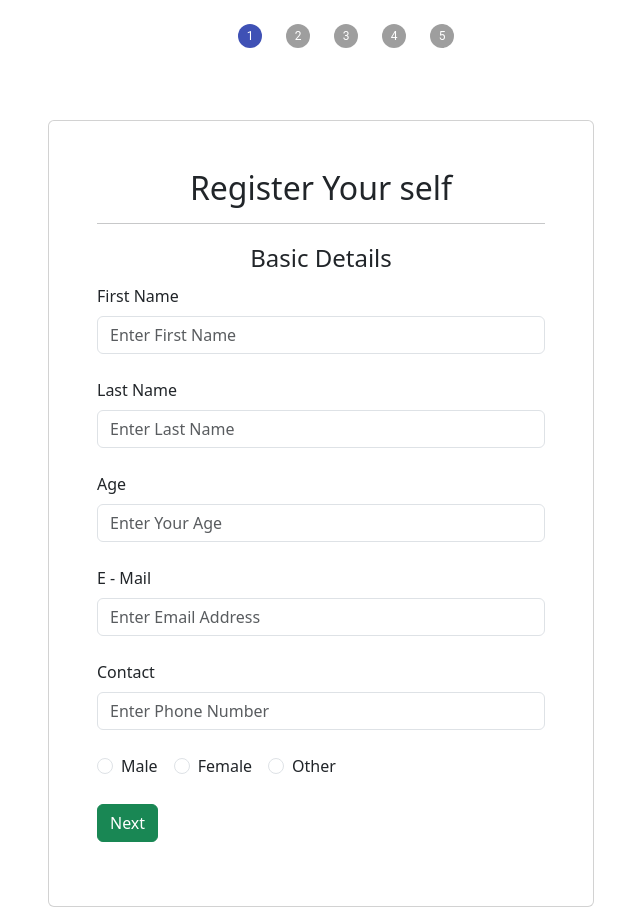
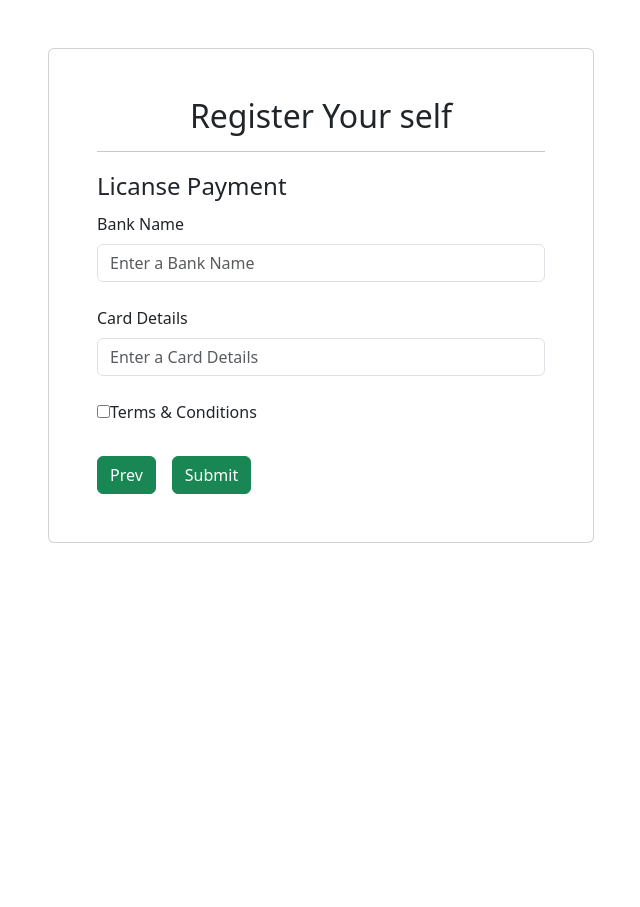
Before and after one commit to manoj6353/wizard-form-react, a React (Create React App) app: page / in a window 1280 px wide. Shown: the whole page, without its empty margins (319-959 px from the left). After the commit the page ends 800 px from the top, so only its background shows below. Built offline with nearby package versions, Linux system fonts and the light colour scheme.

Commit message:
Save in local storage and start crud

```diff
--- a/package.json
+++ b/package.json
@@ -3,13 +3,14 @@
   "version": "0.1.0",
   "private": true,
   "dependencies": {
-    "@material-ui/core": "^4.12.4",
     "@testing-library/jest-dom": "^5.16.5",
     "@testing-library/react": "^13.4.0",
     "@testing-library/user-event": "^13.5.0",
+    "axios": "^1.4.0",
     "bootstrap": "^5.3.0",
     "react": "^18.2.0",
     "react-dom": "^18.2.0",
+    "react-router-dom": "^6.14.0",
     "react-scripts": "5.0.1",
     "web-vitals": "^2.1.4"
   },
--- a/src/App.js
+++ b/src/App.js
@@ -5,8 +5,8 @@ import Address from "./components/Address";
 import Document from "./components/Document";
 import Slot from "./components/Slot";
 import Payment from "./components/Payment";
-import { Step, StepLabel, Stepper } from "@material-ui/core";
 import { multiStepContext } from "./StepContext";
+import { BrowserRouter, Route, Routes } from "react-router-dom";
 
 function App() {
   const { currentStep, finalData } = useContext(multiStepContext);
@@ -30,35 +30,11 @@ function App() {
 
   return (
     <>
-      <center>
-        <Stepper
-          style={{ width: "18%" }}
-          activeStep={currentStep - 1}
-          orientation="horizontal"
-        >
-          <Step>
-            <StepLabel></StepLabel>
-          </Step>
-          <Step>
-            <StepLabel></StepLabel>
-          </Step>
-          <Step>
-            <StepLabel></StepLabel>
-          </Step>
-          <Step>
-            <StepLabel></StepLabel>
-          </Step>
-          <Step>
-            <StepLabel></StepLabel>
-          </Step>
-        </Stepper>
-      </center>
-      {showStep(currentStep)}
-      {/* <Basic />
-      <Address />
-      <Document />
-      <Slot />
-      <Payment /> */}
+      <BrowserRouter>
+        <Routes>
+          <Route path="/" element={showStep(currentStep)} />
+        </Routes>
+      </BrowserRouter>
     </>
   );
 }
--- a/src/StepContext.js
+++ b/src/StepContext.js
@@ -1,13 +1,12 @@
-import React, { useState } from "react";
+import React, { useEffect, useState } from "react";
 import "bootstrap/dist/css/bootstrap.min.css";
 import App from "./App";
 
 export const multiStepContext = React.createContext();
 
 const StepContext = () => {
-  const [currentStep, setStep] = useState(1);
-  const [userData, setUserData] = useState([
-    {
+  const [currentStep, setStep] = useState(5);
+  const [userData, setUserData] = useState({
     firstName: "",
     lastName: "",
     age: "",
@@ -23,8 +22,7 @@ const StepContext = () => {
     bankname: "",
     carddetails: "",
     terms: "false",
-    },
-  ]);
+  });
 
   const [userError, setUserError] = useState({
     firsterror: "",
@@ -49,19 +47,21 @@ const StepContext = () => {
   ]);
   const [documents, setDocuments] = useState([
     {
+      id: "1",
       documenttype: "",
       attachments: "",
       attachmentsize: "",
     },
   ]);
-  const [finalData, setFinalData] = useState([]);
 
   const submitData = () => {
     alert("success");
-    setFinalData((finalData) => [...finalData, { userData, documents }]);
-    console.log(finalData);
-    localStorage.setItem("data", JSON.stringify(finalData));
-    setStep(1);
+    const Data = { ...userData, documents };
+    const getData = JSON.parse(localStorage.getItem("data") || "[]");
+    let ids = getData.length + 1;
+    // Data.id = ids;
+    getData.push(Data);
+    localStorage.setItem("data", JSON.stringify(getData));
   };
 
   return (
@@ -72,8 +72,6 @@ const StepContext = () => {
           setStep,
           userData,
           setUserData,
-          finalData,
-          setFinalData,
           documents,
           setDocuments,
           userError,
--- a/src/components/Address.jsx
+++ b/src/components/Address.jsx
@@ -9,15 +9,10 @@ const Address = () => {
   const [errorTrue, setErrorTrue] = useState("");
 
   const setValue = (e) => {
-    const list = [...userData];
-    setUserData(
-      list.map((item) => {
-        return {
-          ...item,
-          [e.target.name]: e.target.value,
-        };
-      })
-    );
+    setUserData({
+      ...userData,
+      [e.target.name]: e.target.value,
+    });
     setErrorTrue(e);
   };
 
@@ -26,7 +21,7 @@ const Address = () => {
   }, [errorTrue]);
 
   const handleChange = () => {
-    if (userData[0].address.length === 0) {
+    if (userData["address"].length === 0) {
       setUserError((errors) => ({
         ...errors,
         addresserror: "Address must be required",
@@ -34,7 +29,7 @@ const Address = () => {
     } else {
       setUserError((errors) => ({ ...errors, addresserror: "" }));
     }
-    if (userData[0].city.length === 0) {
+    if (userData["city"].length === 0) {
       setUserError((errors) => ({
         ...errors,
         cityerror: "City must be required",
@@ -42,7 +37,7 @@ const Address = () => {
     } else {
       setUserError((errors) => ({ ...errors, cityerror: "" }));
     }
-    if (userData[0].state.length === 0) {
+    if (userData["state"].length === 0) {
       setUserError((errors) => ({
         ...errors,
         stateerror: "State must be required",
@@ -50,7 +45,7 @@ const Address = () => {
     } else {
       setUserError((errors) => ({ ...errors, stateerror: "" }));
     }
-    if (userData[0].pincode.length === 0) {
+    if (userData["pincode"].length === 0) {
       setUserError((errors) => ({
         ...errors,
         pincodeerror: "PinCode must be required",
@@ -96,7 +91,7 @@ const Address = () => {
                             type="text"
                             name="address"
                             id="address"
-                            value={userData[0].address}
+                            value={userData["address"]}
                             onChange={setValue}
                             className="form-control form-control"
                             placeholder="Address Line 1"
@@ -114,7 +109,7 @@ const Address = () => {
                             type="text"
                             name="city"
                             id="city"
-                            value={userData[0].city}
+                            value={userData["city"]}
                             onChange={setValue}
                             placeholder="Enter City"
                             className="form-control form-control"
@@ -132,7 +127,7 @@ const Address = () => {
                             type="text"
                             name="state"
                             id="state"
-                            value={userData[0].state}
+                            value={userData["state"]}
                             onChange={setValue}
                             placeholder="Enter State"
                             className="form-control form-control"
@@ -150,7 +145,7 @@ const Address = () => {
                             type="number"
                             name="pincode"
                             id="pincode"
-                            value={userData[0].pincode}
+                            value={userData["pincode"]}
                             onChange={setValue}
                             placeholder="Enter Pincode"
                             className="form-control form-control"
@@ -162,14 +157,16 @@ const Address = () => {
                         </div>
                       </div>
                       <div>
-                        <p
+                        <button
+                          type="button"
                           className="btn btn-success"
                           onClick={() => setStep(1)}
                         >
                           Prev
-                        </p>
+                        </button>
                         &emsp;
-                        <p
+                        <button
+                          type="button"
                           className="btn btn-success"
                           onClick={() => {
                             setIsErrorActive(true);
@@ -178,7 +175,7 @@ const Address = () => {
                           }}
                         >
                           Next
-                        </p>
+                        </button>
                       </div>
                     </form>
                   </div>
--- a/src/components/Basic.jsx
+++ b/src/components/Basic.jsx
@@ -26,12 +26,12 @@ const Basic = () => {
   }, [errorTrue]);
 
   const handleChange = () => {
-    if (userData[0].firstName.length === 0) {
+    if (userData["firstName"].length === 0) {
       setUserError((errors) => ({
         ...errors,
         firsterror: "First Name must be required",
       }));
-    } else if (!userData[0].firstName.match(/^[a-zA-Z ]{2,30}$/gm)) {
+    } else if (!userData["firstName"].match(/^[a-zA-Z ]{2,30}$/gm)) {
       setUserError((errors) => ({
         ...errors,
         firsterror: "Enter proper first name",
@@ -39,12 +39,12 @@ const Basic = () => {
     } else {
       setUserError((errors) => ({ ...errors, firsterror: "" }));
     }
-    if (userData[0].lastName.length === 0) {
+    if (userData["lastName"].length === 0) {
       setUserError((errors) => ({
         ...errors,
         lasterror: "Last Name must be required",
       }));
-    } else if (!userData[0].lastName.match(/^[a-zA-Z ]{2,30}$/gm)) {
+    } else if (!userData["lastName"].match(/^[a-zA-Z ]{2,30}$/gm)) {
       setUserError((errors) => ({
         ...errors,
         lasterror: "Enter proper Last name",
@@ -52,12 +52,12 @@ const Basic = () => {
     } else {
       setUserError((errors) => ({ ...errors, lasterror: "" }));
     }
-    if (userData[0].age.length === 0) {
+    if (userData["age"].length === 0) {
       setUserError((errors) => ({
         ...errors,
         ageerror: "Age must be required",
       }));
-    } else if (!userData[0].age.match(/^(1[89]|[2-5]\d)$/gm)) {
+    } else if (!userData["age"].match(/^(1[89]|[2-5]\d)$/gm)) {
       setUserError((errors) => ({
         ...errors,
         ageerror: "Age must be greater than 17 and less than 60",
@@ -65,12 +65,12 @@ const Basic = () => {
     } else {
       setUserError((errors) => ({ ...errors, ageerror: "" }));
     }
-    if (userData[0].email.length === 0) {
+    if (userData["email"].length === 0) {
       setUserError((errors) => ({
         ...errors,
         emailerror: "Email must be required",
       }));
-    } else if (!userData[0].email.match(/\S+@\S+\.\S+/)) {
+    } else if (!userData["email"].match(/\S+@\S+\.\S+/)) {
       setUserError((errors) => ({
         ...errors,
         emailerror: "Enter proper Email address",
@@ -78,13 +78,13 @@ const Basic = () => {
     } else {
       setUserError((errors) => ({ ...errors, emailerror: "" }));
     }
-    if (userData[0].contact.length === 0) {
+    if (userData["contact"].length === 0) {
       setUserError((errors) => ({
         ...errors,
         contacterror: "Contact must be required",
       }));
     } else if (
-      !userData[0].contact.match(/^\(?([0-9]{3})\)?([0-9]{3})([0-9]{4})$/)
+      !userData["contact"].match(/^\(?([0-9]{3})\)?([0-9]{3})([0-9]{4})$/)
     ) {
       setUserError((errors) => ({
         ...errors,
@@ -93,7 +93,7 @@ const Basic = () => {
     } else {
       setUserError((errors) => ({ ...errors, contacterror: "" }));
     }
-    if (userData[0].gender.length === 0) {
+    if (userData["gender"].length === 0) {
       setUserError((errors) => ({
         ...errors,
         gendererror: "Gender must be required",
@@ -144,7 +144,7 @@ const Basic = () => {
                           <input
                             type="text"
                             id="firstName"
-                            value={userData[0].firstName}
+                            value={userData["firstName"]}
                             onChange={(e) => {
                               setValue(e);
                             }}
@@ -165,7 +165,7 @@ const Basic = () => {
                             type="text"
                             id="lastName"
                             name="lastName"
-                            value={userData[0].lastName}
+                            value={userData["lastName"]}
                             onChange={(e) => {
                               setValue(e);
                             }}
@@ -185,7 +185,7 @@ const Basic = () => {
                             type="number"
                             id="age"
                             name="age"
-                            value={userData[0].age}
+                            value={userData["age"]}
                             onChange={(e) => {
                               setValue(e);
                             }}
@@ -205,7 +205,7 @@ const Basic = () => {
                           <input
                             type="email"
                             id="email"
-                            value={userData[0].email}
+                            value={userData["email"]}
                             onChange={(e) => {
                               setValue(e);
                             }}
@@ -226,7 +226,7 @@ const Basic = () => {
                             type="number"
                             id="contact"
                             name="contact"
-                            value={userData[0].contact}
+                            value={userData["contact"]}
                             onChange={(e) => {
                               setValue(e);
                             }}
@@ -244,7 +244,7 @@ const Basic = () => {
                               className="form-check-input"
                               type="radio"
                               name="gender"
-                              checked={userData[0].gender === "Male"}
+                              checked={userData["gender"] === "Male"}
                               id="male"
                               onChange={(e) => {
                                 setValue(e);
@@ -262,7 +262,7 @@ const Basic = () => {
                               type="radio"
                               name="gender"
                               id="female"
-                              checked={userData[0].gender === "Female"}
+                              checked={userData["gender"] === "Female"}
                               onChange={(e) => {
                                 setValue(e);
                               }}
@@ -283,7 +283,7 @@ const Basic = () => {
                               name="gender"
                               id="other"
                               value="Others"
-                              checked={userData[0].gender === "Others"}
+                              checked={userData["gender"] === "Others"}
                               onChange={(e) => {
                                 setValue(e);
                               }}
@@ -300,7 +300,8 @@ const Basic = () => {
                         </div>
                       </div>
 
-                      <p
+                      <button
+                        type="button"
                         className="btn btn-success"
                         onClick={() => {
                           setIsErrorActive(true);
@@ -309,7 +310,7 @@ const Basic = () => {
                         }}
                       >
                         Next
-                      </p>
+                      </button>
                     </form>
                   </div>
                 </div>
--- a/src/components/Payment.jsx
+++ b/src/components/Payment.jsx
@@ -16,15 +16,10 @@ const Payment = () => {
   const [errorTrue, setErrorTrue] = useState("");
 
   const setValue = (e) => {
-    const list = [...userData];
-    setUserData(
-      list.map((item) => {
-        return {
-          ...item,
-          [e.target.name]: e.target.value,
-        };
-      })
-    );
+    setUserData({
+      ...userData,
+      [e.target.name]: e.target.value,
+    });
     setErrorTrue(e);
   };
 
@@ -33,12 +28,12 @@ const Payment = () => {
   }, [errorTrue]);
 
   const handleChange = () => {
-    if (userData[0].bankname.length === 0) {
+    if (userData["bankname"].length === 0) {
       setUserError((errors) => ({
         ...errors,
         banknameerror: "Bank must be required",
       }));
-    } else if (!userData[0].bankname.match(/^[a-zA-Z ]{2,30}$/gm)) {
+    } else if (!userData["bankname"].match(/^[a-zA-Z ]{2,30}$/gm)) {
       setUserError((errors) => ({
         ...errors,
         banknameerror: "Enter proper Bank name",
@@ -46,13 +41,13 @@ const Payment = () => {
     } else {
       setUserError((errors) => ({ ...errors, banknameerror: "" }));
     }
-    if (userData[0].carddetails.length === 0) {
+    if (userData["carddetails"].length === 0) {
       setUserError((errors) => ({
         ...errors,
         carddetailserror: "Card details must be required",
       }));
     } else if (
-      !userData[0].carddetails.match(
+      !userData["carddetails"].match(
         /^\(?([0-9]{4})\)?([0-9]{4})([0-9]{4})([0-9]{4})$/
       )
     ) {
@@ -63,7 +58,7 @@ const Payment = () => {
     } else {
       setUserError((errors) => ({ ...errors, carddetailserror: "" }));
     }
-    if (userData[0].terms === "false") {
+    if (userData["terms"] === "false") {
       setUserError((errors) => ({
         ...errors,
         termserror: "Terms & condition must be required",
@@ -108,7 +103,7 @@ const Payment = () => {
                             type="text"
                             name="bankname"
                             id="bankname"
-                            value={userData[0].bankname}
+                            value={userData["bankname"]}
                             onChange={setValue}
                             placeholder="Enter a Bank Name"
                             className="form-control form-control"
@@ -126,7 +121,7 @@ const Payment = () => {
                             type="number"
                             name="carddetails"
                             id="carddetails"
-                            value={userData[0].carddetails}
+                            value={userData["carddetails"]}
                             onChange={setValue}
                             placeholder="Enter a Card Details"
                             className="form-control form-control"
@@ -141,7 +136,7 @@ const Payment = () => {
                             type="checkbox"
                             id="terms"
                             name="terms"
-                            checked={userData[0].terms === "true"}
+                            checked={userData["terms"] === "true"}
                             onChange={setValue}
                             value="true"
                           ></input>
@@ -154,14 +149,16 @@ const Payment = () => {
                         </div>
                       </div>
                       <div>
-                        <p
+                        <button
+                          type="button"
                           className="btn btn-success"
                           onClick={() => setStep(4)}
                         >
                           Prev
-                        </p>
+                        </button>
                         &emsp;
-                        <p
+                        <button
+                          type="button"
                           className="btn btn-success"
                           onClick={() => {
                             setIsErrorActive(true);
@@ -170,7 +167,7 @@ const Payment = () => {
                           }}
                         >
                           Submit
-                        </p>
+                        </button>
                       </div>
                     </form>
                   </div>
--- a/src/components/Slot.jsx
+++ b/src/components/Slot.jsx
@@ -10,15 +10,10 @@ const Slot = () => {
   const [errorTrue, setErrorTrue] = useState("");
 
   const setValue = (e) => {
-    const list = [...userData];
-    setUserData(
-      list.map((item) => {
-        return {
-          ...item,
-          [e.target.name]: e.target.value,
-        };
-      })
-    );
+    setUserData({
+      ...userData,
+      [e.target.name]: e.target.value,
+    });
     setErrorTrue(e);
   };
 
@@ -33,17 +28,17 @@ const Slot = () => {
     const day = today.toLocaleString("default", { day: "2-digit" });
     const todayDate = year + "-" + month + "-" + day;
 
-    const time = userData[0].slottime;
+    const time = userData["slottime"];
     const firstTime = time.split(":");
 
     console.log(firstTime[0] < 10 && firstTime[0] > 17);
 
-    if (userData[0].slotdate.length === 0) {
+    if (userData["slotdate"].length === 0) {
       setUserError((errors) => ({
         ...errors,
         slotdateerror: "Date must be required",
       }));
-    } else if (userData[0].slotdate <= todayDate) {
+    } else if (userData["slotdate"] <= todayDate) {
       setUserError((errors) => ({
         ...errors,
         slotdateerror: "Date must be grather then current date",
@@ -51,7 +46,7 @@ const Slot = () => {
     } else {
       setUserError((errors) => ({ ...errors, slotdateerror: "" }));
     }
-    if (userData[0].slottime.length === 0) {
+    if (userData["slottime"].length === 0) {
       setUserError((errors) => ({
         ...errors,
         slottimeerror: "Time must be required",
@@ -100,7 +95,7 @@ const Slot = () => {
                             type="date"
                             name="slotdate"
                             id="slotdate"
-                            value={userData[0].slotdate}
+                            value={userData["slotdate"]}
                             onChange={setValue}
                             className="form-control form-control"
                             required
@@ -117,7 +112,7 @@ const Slot = () => {
                             type="time"
                             name="slottime"
                             id="slottime"
-                            value={userData[0].slottime}
+                            value={userData["slottime"]}
                             onChange={setValue}
                             placeholder="Enter Slot Time"
                             className="form-control form-control"
@@ -129,14 +124,16 @@ const Slot = () => {
                         </div>
                       </div>
                       <div>
-                        <p
+                        <button
+                          type="button"
                           className="btn btn-success"
                           onClick={() => setStep(3)}
                         >
                           Prev
-                        </p>
+                        </button>
                         &emsp;
-                        <p
+                        <button
+                          type="button"
                           className="btn btn-success"
                           onClick={() => {
                             setIsErrorActive(true);
@@ -145,7 +142,7 @@ const Slot = () => {
                           }}
                         >
                           Next
-                        </p>
+                        </button>
                       </div>
                     </form>
                   </div>
```
Also changed, not shown: 1 other file (tests, documents, lock files or other folders). Lines whose indentation alone changed are shown as unchanged.
